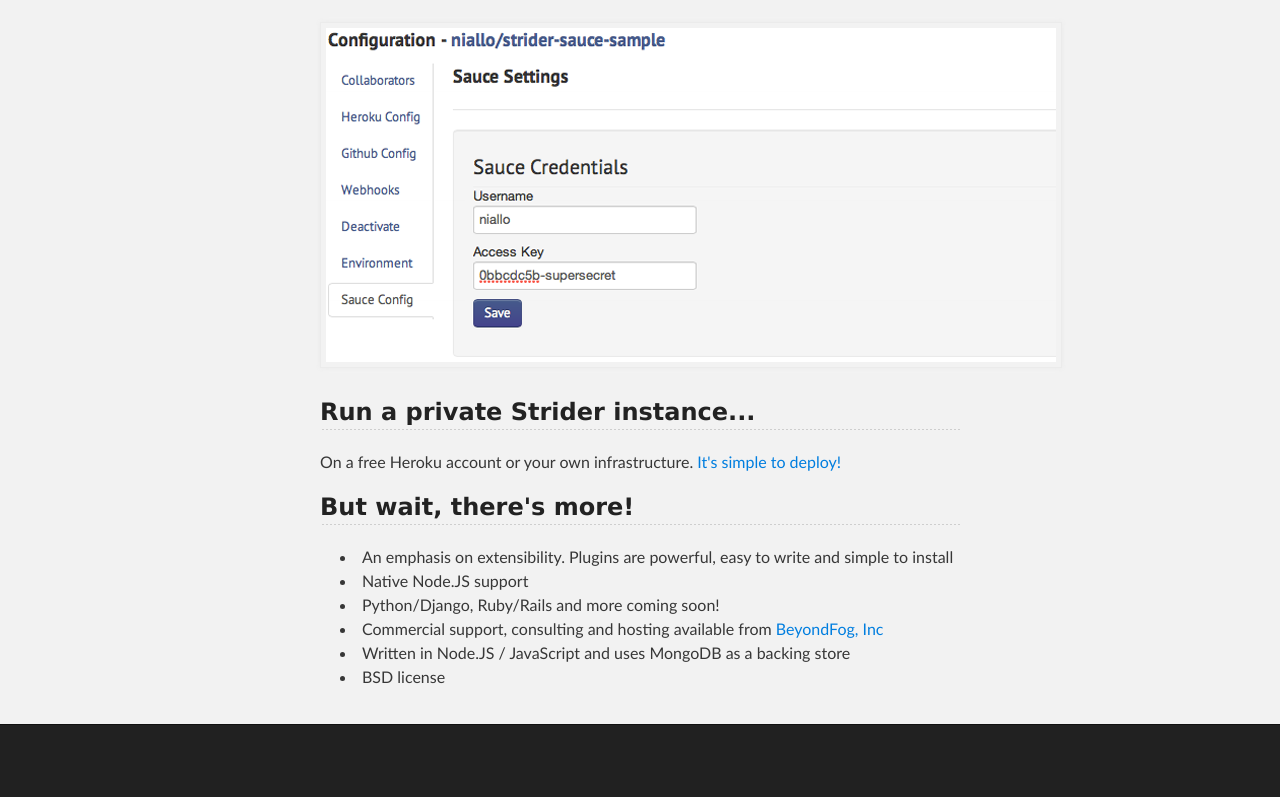
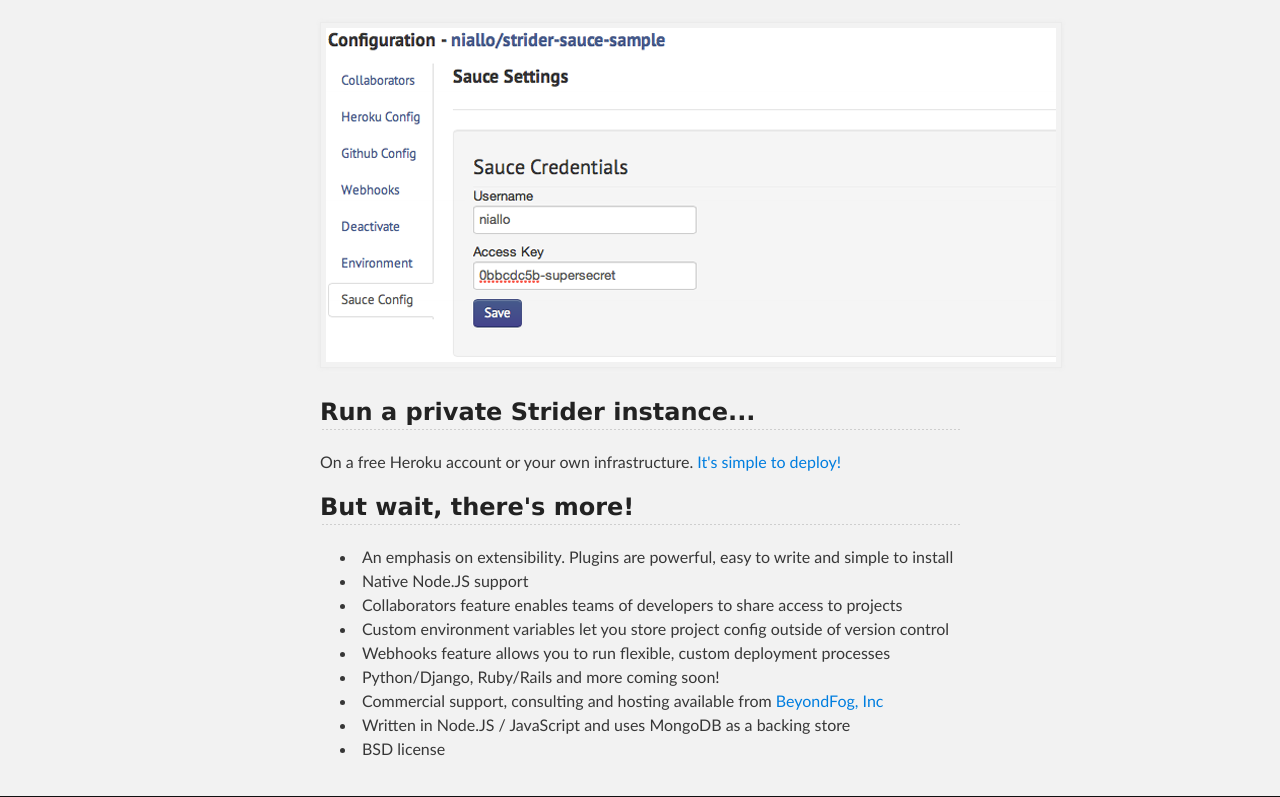
Before and after one commit to isabella232/strider-cd.github.com, a plain HTML site: page index.html in a window 1280 px wide. Shown: the part 1355-2152 px from the top of the page. Before the commit the page ends 2080 px from the top, so only its background shows below. Drawn offline with Linux system fonts and the light colour scheme.

Commit message:
more features

```diff
--- a/index.html
+++ b/index.html
@@ -62,6 +62,9 @@
         <ul>
         <li>An emphasis on extensibility. Plugins are powerful, easy to write and simple to install</li>
         <li>Native Node.JS support</li>
+        <li>Collaborators feature enables teams of developers to share access to projects</li>
+        <li>Custom environment variables let you store project config outside of version control</li>
+        <li>Webhooks feature allows you to run flexible, custom deployment processes</li>
         <li>Python/Django, Ruby/Rails and more coming soon!</li>
         <li>Commercial support, consulting and hosting available from <a href="http://BeyondFog.com">BeyondFog, Inc</a></li>
         <li>Written in Node.JS / JavaScript and uses MongoDB as a backing store</li>
```
